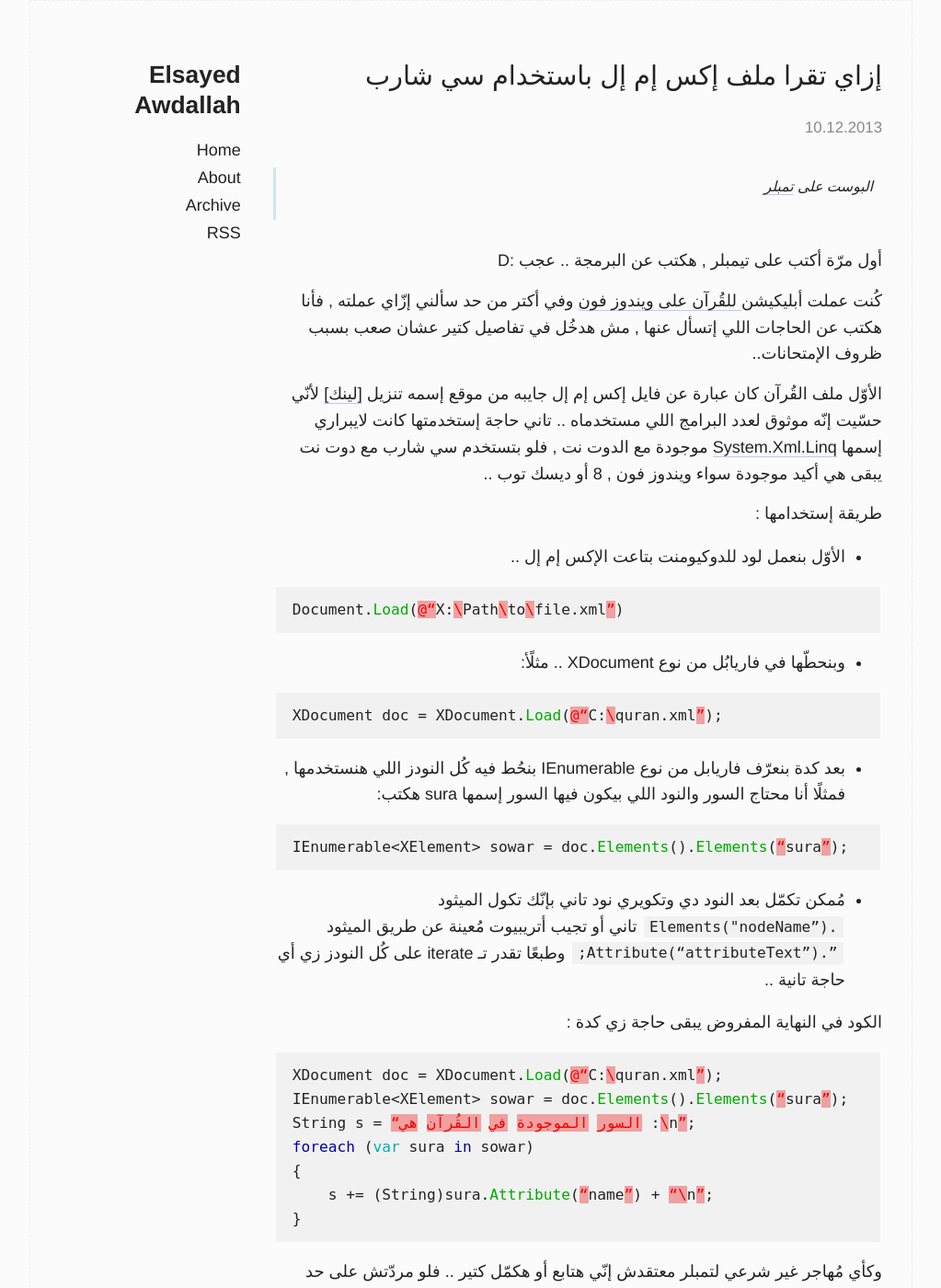
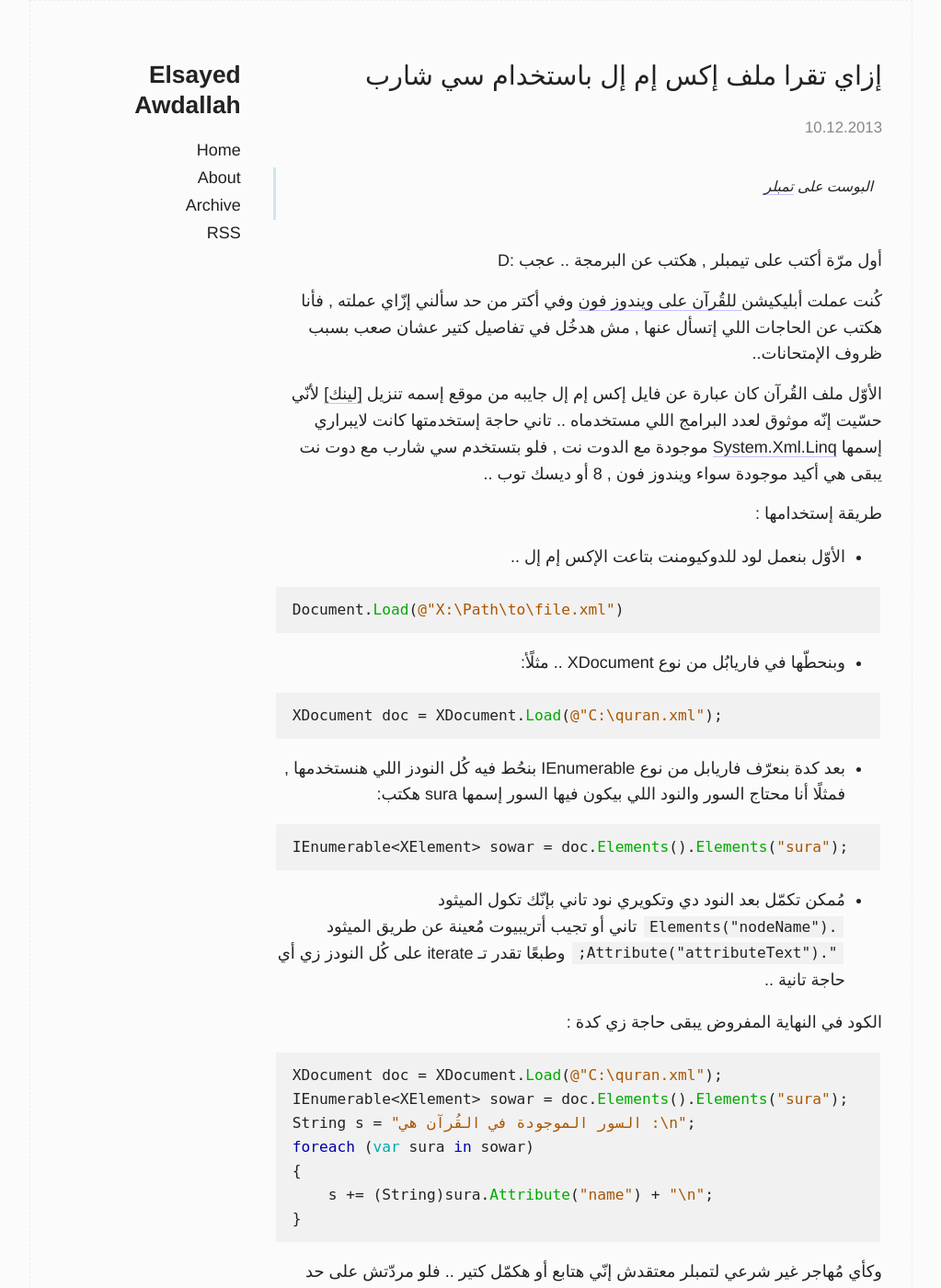
Before and after one commit to eawd/eawd.github.io, a Jekyll site: the page built from _posts/2013-12-10-parse-xml-csharp.markdown, in a window 1280 px wide and 1400 px high. Shown: the whole window at 92% size, without its empty margins (128-1151 px from the left). Built offline with Jekyll 4.4.1, drawn with Linux system fonts in a browser that asks for light colours.

Commit message:
fix quotes in code

````diff
--- a/_posts/2013-12-10-parse-xml-csharp.markdown
+++ b/_posts/2013-12-10-parse-xml-csharp.markdown
@@ -23,35 +23,35 @@ url: "http://awdallah.tumblr.com/post/69610334093/parsing-an-xml-file-in-c"
 - الأوّل بنعمل لود للدوكيومنت بتاعت الإكس إم إل ..
 
 ```csharp
-Document.Load(@“X:\Path\to\file.xml”)
+Document.Load(@"X:\Path\to\file.xml")
 ```
 
 - وبنحطّها في فاريابُل من نوع XDocument ..
 مثلًأ:
 
 ```csharp
-XDocument doc = XDocument.Load(@“C:\quran.xml”);
+XDocument doc = XDocument.Load(@"C:\quran.xml");
 ```
 
 - بعد كدة بنعرّف فاريابل من نوع IEnumerable<XElement> بنحُط فيه كُل النودز اللي هنستخدمها , فمثلًا أنا محتاج السور والنود اللي بيكون فيها السور إسمها sura هكتب:
 
 ```csharp
-IEnumerable<XElement> sowar = doc.Elements().Elements(“sura”);
+IEnumerable<XElement> sowar = doc.Elements().Elements("sura");
 ```
 
-- مُمكن تكمّل بعد النود دي وتكويري نود تاني بإنّك تكول الميثود `.Elements("nodeName”)` تاني
-أو تجيب أتريبيوت مُعينة عن طريق الميثود `”.Attribute(“attributeText”);`
+- مُمكن تكمّل بعد النود دي وتكويري نود تاني بإنّك تكول الميثود `.Elements("nodeName")` تاني
+أو تجيب أتريبيوت مُعينة عن طريق الميثود `".Attribute("attributeText");`
 وطبعًا تقدر تـ iterate على كُل النودز زي أي حاجة تانية ..
 
 الكود في النهاية المفروض يبقى حاجة زي كدة :
 
 ```csharp
-XDocument doc = XDocument.Load(@“C:\quran.xml”);
-IEnumerable<XElement> sowar = doc.Elements().Elements(“sura”);
-String s = “السور الموجودة في القُرآن هي :\n”;
+XDocument doc = XDocument.Load(@"C:\quran.xml");
+IEnumerable<XElement> sowar = doc.Elements().Elements("sura");
+String s = "السور الموجودة في القُرآن هي :\n";
 foreach (var sura in sowar)
 {
-    s += (String)sura.Attribute(“name”) + “\n”;
+    s += (String)sura.Attribute("name") + "\n";
 }
 ```
 
````
